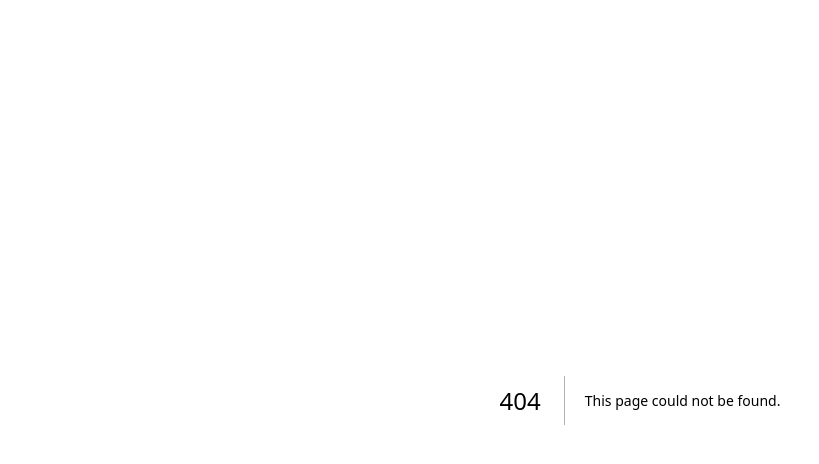
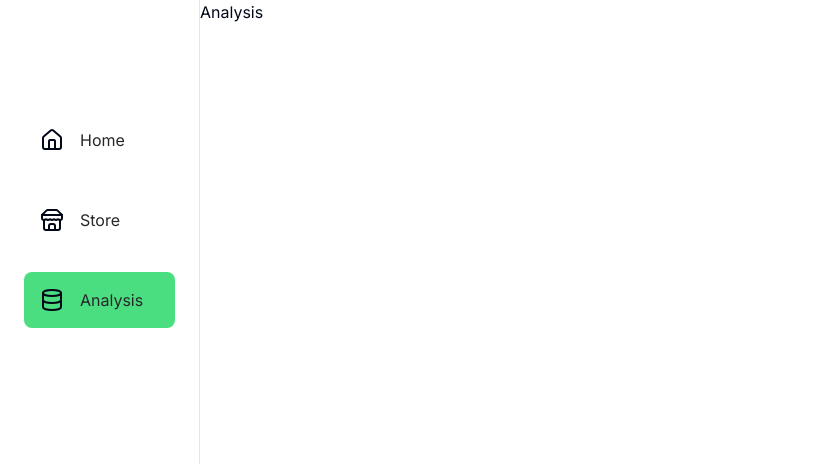
Before and after one commit to fvizpal/fassal, a Next.js app: page /analysis in a window 1280 px wide. Before the commit this address had no page. Shown: the top 464 px of the page, without its empty margins (0-819 px from the left). Built offline with nearby package versions, Linux system fonts and the light colour scheme.

Commit message:
sidebar component additions

```diff
--- /dev/null
+++ b/app/(main)/analysis/page.tsx
@@ -0,0 +1,9 @@
+import React from 'react'
+
+const Analysis = () => {
+  return (
+    <div>Analysis</div>
+  )
+}
+
+export default Analysis
--- a/app/(main)/dashboard/page.tsx
+++ b/app/(main)/dashboard/page.tsx
@@ -0,0 +1,9 @@
+import React from 'react'
+
+const Dashboard = () => {
+  return (
+    <div>Dashboard</div>
+  )
+}
+
+export default Dashboard
--- a/app/(main)/layout.tsx
+++ b/app/(main)/layout.tsx
@@ -1,10 +1,13 @@
+import Sidebar from "@/components/shared/sidebar";
+
 const MainLayout = ({
   children
 }: {
   children: React.ReactNode
 }) => {
   return (
-    <div className="h-full mt-10 flex items-center justify-center">
+    <div className="h-full flex">
+      <Sidebar />
       {children}
     </div>
   );
--- /dev/null
+++ b/app/(main)/store/page.tsx
@@ -0,0 +1,9 @@
+import React from 'react'
+
+const Store = () => {
+  return (
+    <div>Store</div>
+  )
+}
+
+export default Store
--- a/components/shared/sidebar.tsx
+++ b/components/shared/sidebar.tsx
@@ -1,33 +1,52 @@
+"use client"
+
+import Image from 'next/image'
 import Link from 'next/link'
-import React from 'react'
+import { usePathname } from 'next/navigation'
+
+import { HomeIcon, StoreIcon, DatabaseIcon } from 'lucide-react'
 
 
-const sidebarLinks = [
+export const sidebarLinks = [
   {
+    label: "Home",
     route: "/dashboard",
-    label: "Dashboard",
+    icon: HomeIcon
   },
   {
+    label: "Store",
     route: "/store",
-    label: "Store",
-  }
-]
+    icon: StoreIcon
+  },
+  {
+    label: "Analysis",
+    route: "/analysis",
+    icon: DatabaseIcon,
+  },
+];
 
 const Sidebar = () => {
+  const pathname = usePathname();
+
   return (
-    <section>
-      <div>
+    <section className=" sticky left-0 top-0 flex h-screen flex-col w-[200px] justify-between overflow-auto border-r pb-5 pt-28 max-md:hidden">
+      <div className='flex w-full flex-1 flex-col gap-6 px-6'>
         {sidebarLinks.map((link) => {
+          const isActive =
+            (pathname.includes(link.route) && link.route.length > 1) ||
+            pathname === link.route;
+
           return (
-            <Link href={link.route}>
-              {link.label}
+            <Link
+              href={link.route}
+              key={link.label}
+              className={`relative flex justify-start gap-4 rounded-lg p-4 ${isActive && " bg-green-400 "}`}
+            >
+              {<link.icon />}
+              <p className=' text-zinc-800 max-md:hidden'>{link.label}</p>
             </Link>
-          )
+          );
         })}
-      </div>
-
-      <div>
-
       </div>
     </section>
   )
```
Also changed, not shown: auth.config.ts (+4 -4 lines).
